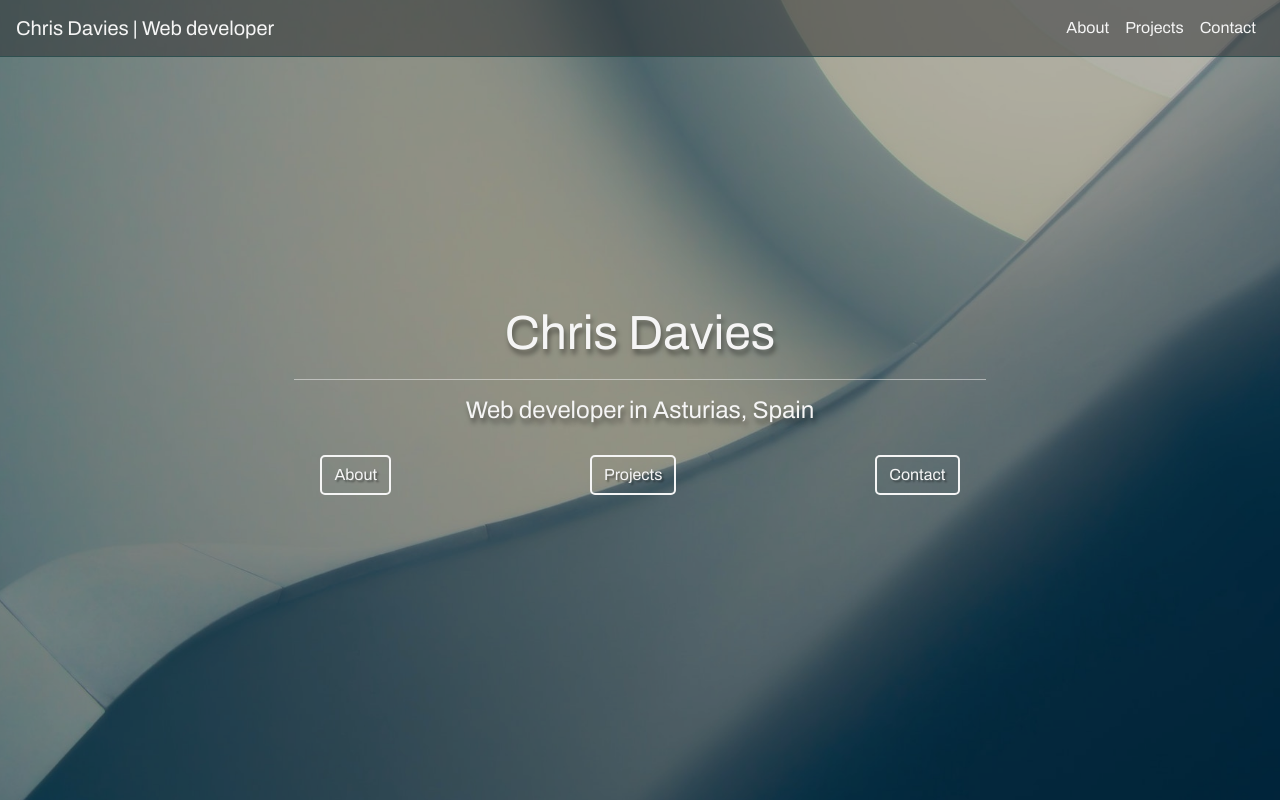
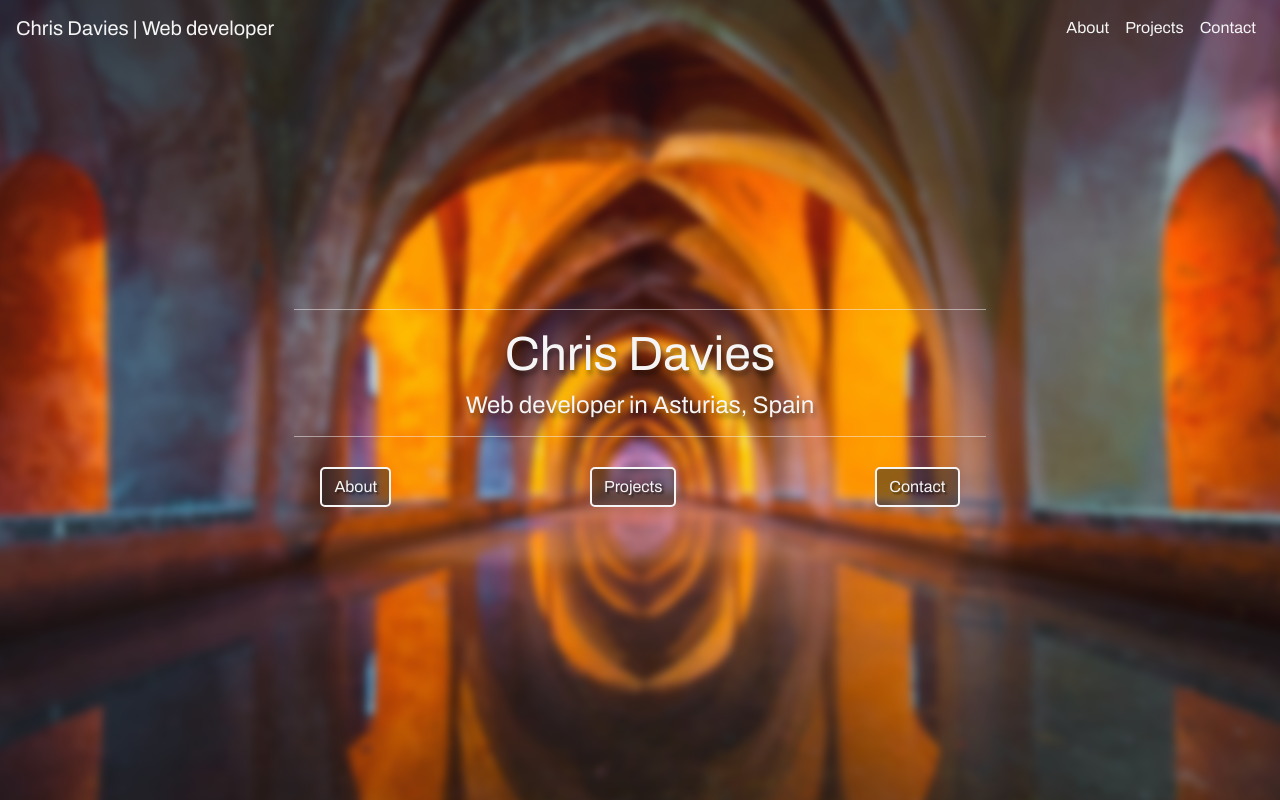
Before and after one commit to abacobob/portfolio-site, a website: page public/index.html in a window 1280 px wide. Shown: the top 801 px of the page. Drawn offline with nearby package versions, Linux system fonts and the light colour scheme.

Commit message:
landing screen layout change

```diff
--- a/public/index.html
+++ b/public/index.html
@@ -41,14 +41,16 @@
 
 
     <div id = 'landingBackground'>
-      <img src="./pexels-johannes-plenio-1103970.jpg" alt="">
+      <img src="./water.jpg" alt="">
     </div>
 
     <div id = 'landingScreen'>
       <div id = 'title'>
+        <hr>
         <h1>Chris Davies</h1>
+
+        <h5>Web developer in Asturias, Spain</h5>
         <hr>
-        <h5>Web developer in Asturias, Spain</h5>
         <div id = 'landingButtons'>
           <a href="#aboutSection"><button class = 'btn'>About</button></a>
           <a href="#projectSection"><button class = 'btn'>Projects</button></a>
--- a/public/style.css
+++ b/public/style.css
@@ -10,8 +10,8 @@ body{
     position: absolute;
     width: 100%;
     z-index: 1;
-    background-color: rgba(41, 43, 44, 0.5);
-    border-bottom: 1px solid darkslategrey;
+    /*background-color: rgba(41, 43, 44, 0.5);*/
+    background-color: transparent;
 
 }
 
@@ -51,7 +51,7 @@ body{
 
 #landingBackground img{
     object-fit: cover;          /*positioning the image in the center of the div*/
-    filter: brightness(0.7);
+    filter: blur(4px);
     width: 100%;
     min-height: 100%;
     transform: scale(1.1);     /*used to remove the white halo created by the css blur() filter*/
@@ -92,11 +92,11 @@ background: transparent;
 }
 
 #landingButtons .btn{
-    background-color: transparent;
+    background-color: rgba(41, 43, 44, 0.5);
     border-radius: 5px;
     border: 2px solid whitesmoke;
     color: whitesmoke;
-    text-shadow: 2px 2px 2px rgba(0,0,0,0.4);
+    text-shadow: 2px 2px 2px rgba(0,0,0,0.5);
 
 }
 
@@ -124,14 +124,11 @@ background: transparent;
 }
 
 #projectSection a{
-    color: #212529;
-    text-decoration: underline;
+    color: #0275d8;
+
 }
 
-#projectSection a:hover{
-    color: #0275d8;
-    text-decoration: underline;
-}
+
 
 .projectExample img {
 
@@ -184,14 +181,10 @@ background: transparent;
 }
 
 .footer a{
-    color: whitesmoke;
-    text-decoration: underline;
+    color: #0275d8;
+
 }
 
-.footer a:hover{
-    color: #0275d8;
-    text-decoration: underline;
-}
 
 .footerInfo{
     margin-top: 20px;
```
Also changed, not shown: public/pexels-johannes-plenio-1103970.jpg (deleted), public/water.jpg (added).
